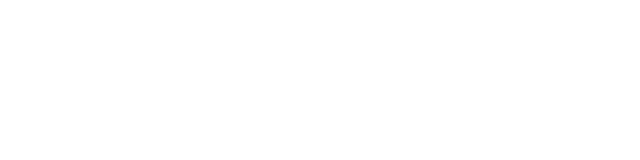
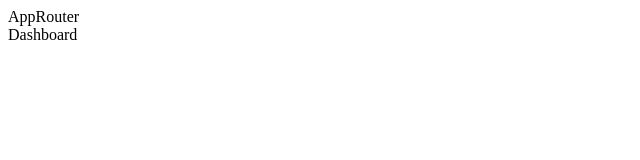
Before and after one commit to poornesh-pH/react-wpjntg, a React (Create React App) app: page / in a window 1280 px wide. Shown: the top 160 px of the page, without its empty margins (0-640 px from the left). Built offline with nearby package versions, Linux system fonts and the light colour scheme.

Commit message:
3 files modified

```diff
--- a/package.json
+++ b/package.json
@@ -5,7 +5,7 @@
   "dependencies": {
     "react": "^17.0.2",
     "react-dom": "^17.0.2",
-    "react-router-dom": "^6.2.1"
+    "react-router-dom": "5.2.0"
   },
   "scripts": {
     "start": "react-scripts start",
--- a/src/App.js
+++ b/src/App.js
@@ -6,7 +6,7 @@
 export default function App() {
   return (
     <div>
-    {/* <AppRouter /> */}
+    <AppRouter />
     </div>
   );
 }
--- a/src/AppRouter.js
+++ b/src/AppRouter.js
@@ -1,18 +1,18 @@
-import React from 'react'
-import {Switch,Route} from 'react-router-dom'
-import Dashboard from './Components/Dashboard'
-import App from './App'
+import React from 'react';
+import { BrowserRouter, Switch, Route } from 'react-router-dom';
+import Dashboard from './Components/Dashboard';
+import App from './App';
 
-const AppRouter = ()=>{
-  return(
+const AppRouter = () => {
+  return (
     <div>
-    <Switch>
-      {/* <Route exact path="/" children={<App />}/> */}
-      {/* <Route exact path="/SNitem1" component={<Dashboard />}/>
-      <Route exact path="/SNitem2" component={<Dashboard />}/>
-      <Route exact path="/SNitem3" component={<Dashboard />}/> */}
-    </Switch>
+      <div>AppRouter</div>
+      <BrowserRouter>
+        <Switch>
+          <Route  path="/" component={Dashboard}/>
+        </Switch>
+      </BrowserRouter>
     </div>
-  )
-}
-export default AppRouter
+  );
+};
+export default AppRouter;
```
